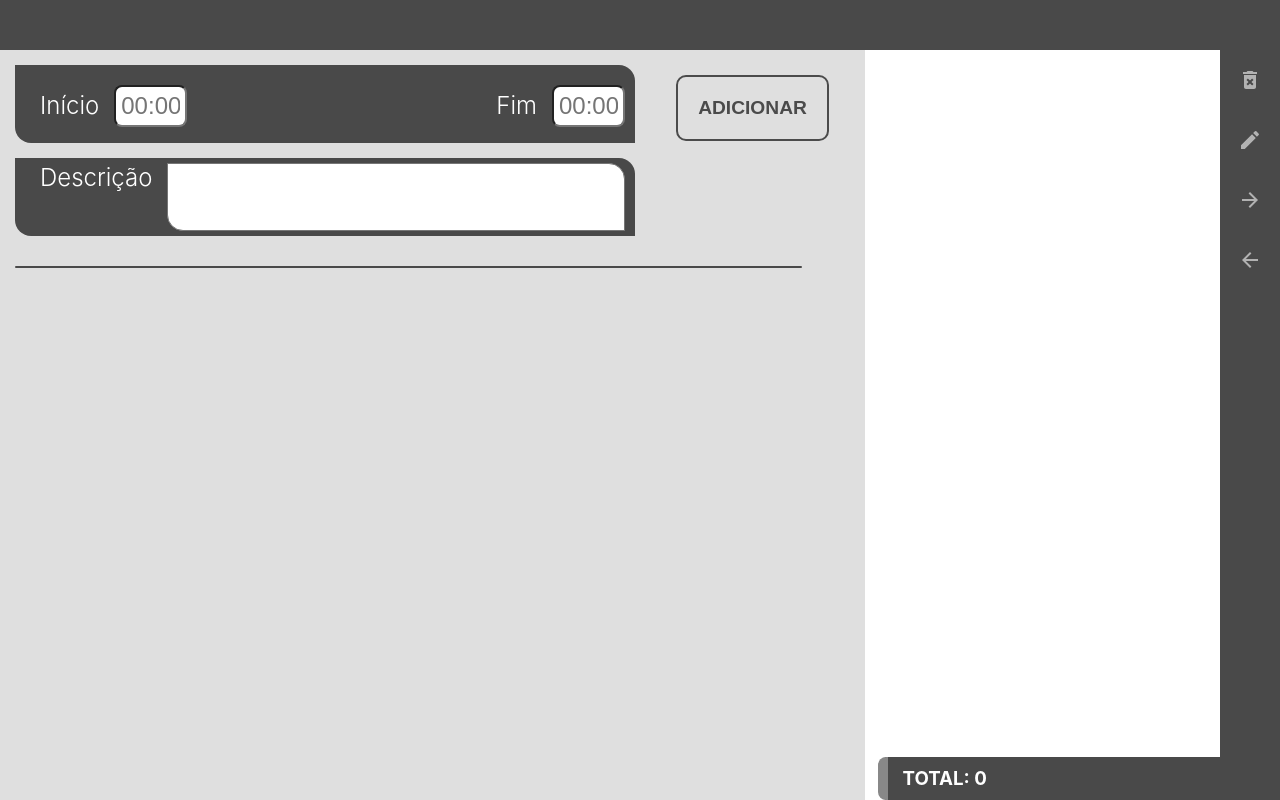
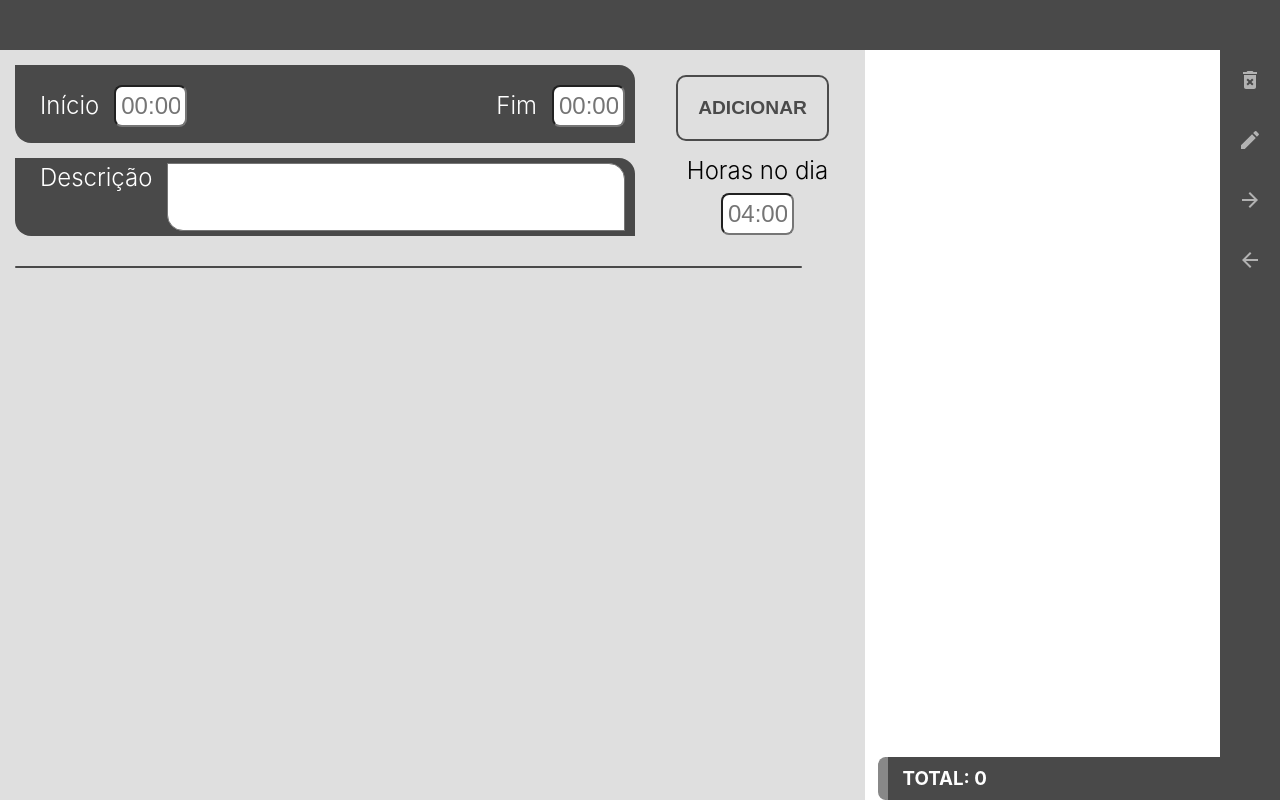
Before and after one commit to MatheysJ/Sistema_horarios_com_Redux, a React (Create React App) app: page / in a window 1280 px wide. Built offline with nearby package versions, Linux system fonts and the light colour scheme.

Commit message:
Horas no dia adicionado

```diff
--- a/src/Components/Form/Dados/index.js
+++ b/src/Components/Form/Dados/index.js
@@ -1,21 +1,20 @@
 import React, { useEffect, useState } from 'react'
 import { useSelector } from 'react-redux'
-import { selectHoras } from '../../../features/horas/horasSlice'
+import { selectHoras, selectMaxHoras, selectMaxMins } from '../../../features/horas/horasSlice'
 import { getTotal } from './../../../common'
 
 function Dados() {
 
     const list = useSelector(selectHoras)
+    const minsDia = useSelector(selectMaxMins)
 
     const [totalMins, setTotalMins] = useState('')
 
     useEffect(() => {
-        getTotal(setTotalMins, list)
-    }, [list])
+        list && getTotal(setTotalMins, list)
+    }, [list, minsDia])
 
     function getTempoRestante() {
-        //Tá sendo chamado muitas vezes, preciso arrumar um jeito de otimizar ainda
-        //memorize?
         if (totalMins){
 
             let tempoRestante = totalMins.split(':')
@@ -23,7 +22,7 @@ function Dados() {
             tempoRestante[1] = Number(tempoRestante[1])
 
             let totalDeMins = (tempoRestante[0] * 60) + tempoRestante[1]
-            let restanteMins = 240 - totalDeMins
+            let restanteMins = minsDia - totalDeMins
 
             tempoRestante[0] = Math.floor(restanteMins / 60)
             tempoRestante[1] = restanteMins % 60
@@ -33,6 +32,8 @@ function Dados() {
         return undefined
     }
 
+
+
     return (
         <div className='form-dados'>
             <h2>{ totalMins ? `Faltam ${getTempoRestante()[0]} horas e ${getTempoRestante()[1]} minutos` : ''}</h2>
--- a/src/Components/Form/Inputs/index.js
+++ b/src/Components/Form/Inputs/index.js
@@ -1,16 +1,19 @@
 import React, { useState } from "react";
-import { useDispatch } from "react-redux";
-import { addHorario } from "../../../features/horas/horasSlice";
+import { useDispatch, useSelector } from "react-redux";
+import { addHorario, changeMaxHoras, selectMaxHoras } from "../../../features/horas/horasSlice";
 import moment from "moment";
 import { ValidHoras } from "../../../common";
 
 function Inputs() {
 
     const dispatch = useDispatch();
+    const horasDia = useSelector(selectMaxHoras)
 
     const [inicio, setInicio] = useState("");
     const [fim, setFim] = useState("");
     const [desc, setDesc] = useState("");
+
+    const [horasMax, setHorasMax] = useState("");
 
     const [inicioValid, setInicioValid] = useState(false);
     const [fimValid, setFimValid] = useState(false);
@@ -22,6 +25,10 @@ function Inputs() {
     const fimChanged = (e) => {
         setFim(e.target.value)
         setFimValid(ValidHoras(e))
+    }
+
+    const mudarHorasDiarias = (e) => {
+        ValidHoras(e) && dispatch(changeMaxHoras(horasMax))
     }
 
     const calcularTotal = (inicio, fim) => {
@@ -113,7 +120,7 @@ function Inputs() {
 
             </div>
 
-
+            <div className="form-box-button-horas">
                 <div className="button-box">
                     <button
                         disabled={!((fimValid && inicioValid) && (inicio && fim))}
@@ -124,6 +131,20 @@ function Inputs() {
                     </button>
                 </div>
 
+                <div className="box-horas-dia">
+                    <label className="form-input-label">Horas no dia</label>
+                    <input
+                        className="form-input-horas"
+                        placeholder={horasDia}
+                        value={horasMax}
+                        onChange={(e) => setHorasMax(e.target.value)}
+                        onBlur={(e) => mudarHorasDiarias(e)}
+                    ></input>
+                </div>
+
+            </div>
+
+
         </div>
     );
 }
--- a/src/Components/Form/style.css
+++ b/src/Components/Form/style.css
@@ -14,6 +14,15 @@ form {
     align-items: flex-start;
     justify-content: center;
     width: 100%;
+}
+
+.form-box-button-horas {
+    flex-grow: 2;
+    display: flex;
+    flex-direction: column;
+    align-items: center;
+    justify-content: space-between;
+    height: 100%;
 }
 
 .form-box-linha {
@@ -40,7 +49,6 @@ form {
     padding: 0 15px;
     justify-content: center;
     align-items: baseline;
-    flex-grow: 2;
 }
 
 .button-box button {
@@ -147,6 +155,21 @@ form {
     transition: all 400ms ease-in-out;
 }
 
+/* Input de horas a cumprir no dia */
+
+.box-horas-dia {
+    display: flex;
+    flex-direction: column;
+    justify-content: center;
+    align-items: center;
+    margin-bottom: 8px;
+}
+
+.box-horas-dia input {
+    margin: 8px 0 8px 0;
+}
+
+
 /* Divisoria */
 
 .form-divisoria {
--- a/src/Components/Lista/index.js
+++ b/src/Components/Lista/index.js
@@ -12,12 +12,13 @@ export default function Lista() {
   const list = useSelector(selectHoras)
 
   useEffect(() => {
-    getTotal(setTotalAcumulado, list)
+    list && getTotal(setTotalAcumulado, list)
   }, [list])
 
   const [totalAcumulado, setTotalAcumulado] = useState('')
 
   const HorariosListados = () => {
+    if (list){
       return (
         list.map(item => (
           <div key={item.id}>
@@ -25,6 +26,10 @@ export default function Lista() {
           </div>
         ))
       )
+    }
+    else {
+      <></>
+    }
   }
 
   return (
--- a/src/Components/Lista/style.css
+++ b/src/Components/Lista/style.css
@@ -21,7 +21,7 @@
     background-color: var(--fundo-primaria);
     color: var(--texto-primaria);
     border-radius: 8px;
-    border-left: gray 10px solid;
+    border-left: rgb(110, 110, 110) 10px solid;
     display: flex;
     flex-direction: column;
     padding: 0 15px;
--- a/src/features/horas/horasSlice.js
+++ b/src/features/horas/horasSlice.js
@@ -2,6 +2,7 @@ import { createSlice, nanoid } from "@reduxjs/toolkit";
 
 const initialState = {
     horarios: [],
+    horasDia: '04:00'
 }
 
 export const horasSlice = createSlice({
@@ -10,7 +11,12 @@ export const horasSlice = createSlice({
     reducers: {
         addHorario: {
             reducer(state, action) {
-                state.horarios.push(action.payload)
+                if (state.horarios){
+                    state.horarios.push(action.payload)
+                }
+                else {
+                    state.horarios[0] = action.payload
+                }
             },
             prepare({inicio, fim, desc, total, totalMins}){
                 return{
@@ -28,6 +34,7 @@ export const horasSlice = createSlice({
         delHorario: {
             reducer(state, action){
                 return {
+                    ...state,
                     horarios: state.horarios.filter(item => item.id !== action.payload.id)
                 }
             }
@@ -43,9 +50,23 @@ export const horasSlice = createSlice({
         backDia: {
             reducer(state, action) {
             }
+        },
+        changeMaxHoras: {
+            reducer(state, action) {
+                return {
+                    ...state,
+                    horasDia: action.payload,
+                    minsDia: minsDia(action.payload)
+                }
+            }
         }
     }
 })
+
+export function minsDia(tempo) {
+    let tempoArray = tempo.split(':')
+    return Number(tempoArray[0]) * 60 + Number(tempoArray[1])
+}
 
 export const clickedWithTool = (estado, id) => (dispatch) => {
     if (estado == 'idle') {
@@ -61,7 +82,9 @@ export const clickedWithTool = (estado, id) => (dispatch) => {
 }
 
 export const selectHoras = (state) => state.horas.horarios
+export const selectMaxHoras = (state) => state.horas.horasDia
+export const selectMaxMins = (state) => state.horas.minsDia
 
-export const { addHorario, delHorario, editHorario, forwardDia, backDia } = horasSlice.actions
+export const { addHorario, delHorario, editHorario, forwardDia, backDia, changeMaxHoras } = horasSlice.actions
 
 export default horasSlice.reducer
--- a/src/features/toolBar/toolBarSlice.js
+++ b/src/features/toolBar/toolBarSlice.js
@@ -18,14 +18,14 @@ export const toolBarSlice = createSlice({
 })
 
 export const estadoColor = (estado) => {
-    if (estado == 'idle'){
-        return 'gray'
-    } else if (estado == 'delete') {
-        return 'red'
-    } else if (estado == 'edit') {
-        return 'yellow'
+    if (estado === 'idle'){
+        return 'rgb(110, 110, 110)'
+    } else if (estado === 'delete') {
+        return 'rgb(177, 57, 57)'
+    } else if (estado === 'edit') {
+        return 'rgb(230, 200, 32)'
     }
-    return 'gray'
+    return 'rgb(110, 110, 110)'
 }
 
 export const selectToolBar = (state) => state.toolbar.estado
```
Lines whose indentation alone changed are shown as unchanged.
